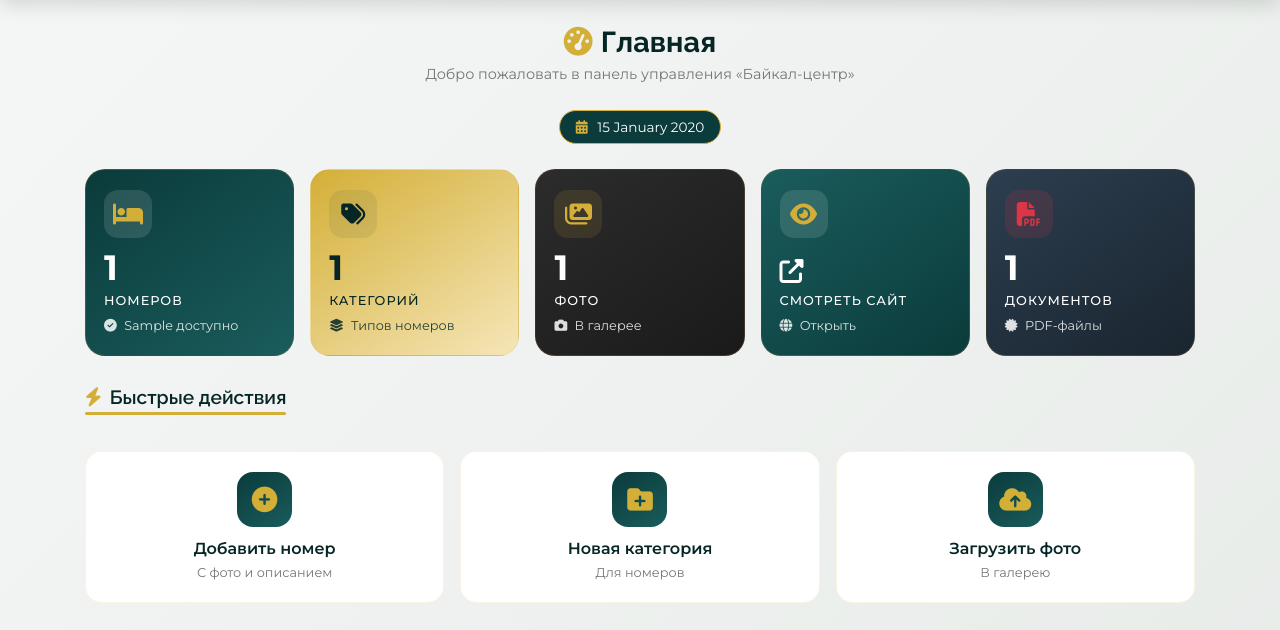
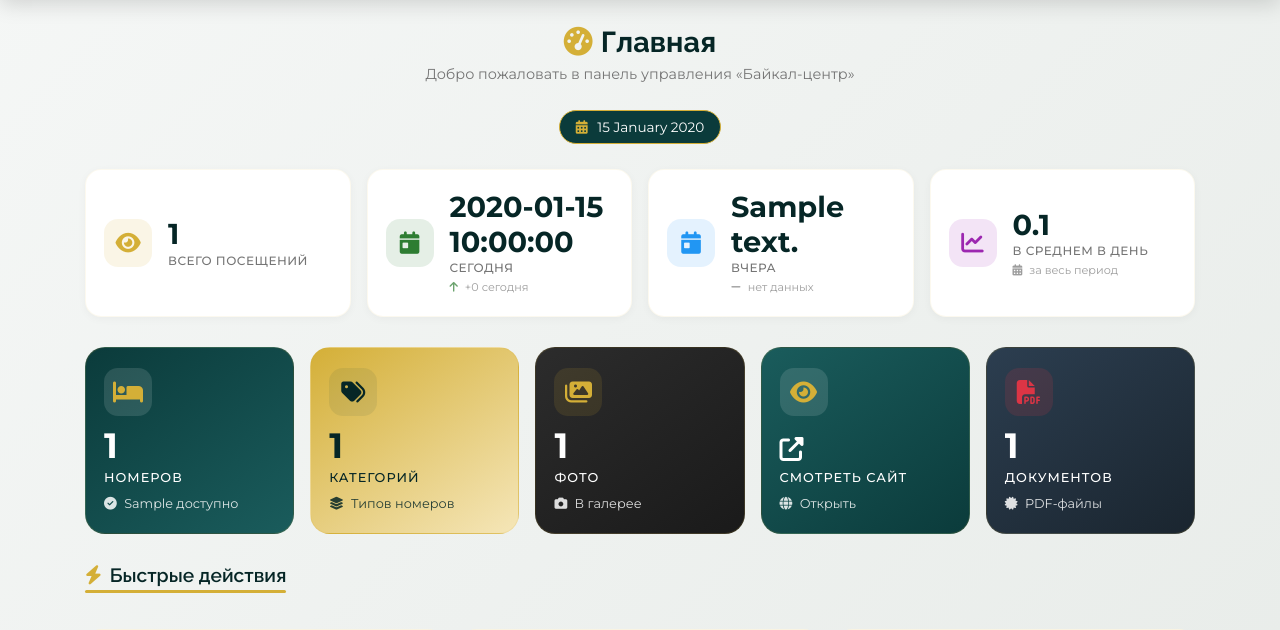
Before and after one commit to Vane4kaddd/baikal-center, a Flask app: template templates/admin/dashboard.html in a window 1280 px wide. Shown: the part 70-700 px from the top of the page. Before the commit the page ends 673 px from the top, so only its background shows below. Run offline with Flask 3, Linux system fonts and the light colour scheme; the template is opened without the code that fills it: most values are stand-ins (such as "Sample title", 1, 10 or a date in 2020); some libraries are stand-ins or nearby versions.

Commit message:
Update dashboard.html

```diff
--- a/templates/admin/dashboard.html
+++ b/templates/admin/dashboard.html
@@ -277,6 +277,104 @@
             margin-top: 10px !important;
         }
     }
+    /* ===== ВИДЖЕТЫ СТАТИСТИКИ ПОСЕЩЕНИЙ ===== */
+.stats-widgets {
+    display: grid;
+    grid-template-columns: repeat(4, 1fr);
+    gap: 16px;
+    margin-bottom: 30px;
+}
+
+.stats-widget {
+    background: var(--white);
+    border-radius: 16px;
+    padding: 20px 18px;
+    border: 1px solid rgba(212, 175, 55, 0.08);
+    box-shadow: 0 2px 8px rgba(0, 0, 0, 0.04);
+    transition: all 0.3s ease;
+    display: flex;
+    align-items: center;
+    gap: 16px;
+}
+
+.stats-widget:hover {
+    transform: translateY(-3px);
+    box-shadow: 0 8px 25px rgba(0, 0, 0, 0.08);
+    border-color: rgba(212, 175, 55, 0.2);
+}
+
+.stats-widget .icon {
+    width: 48px;
+    height: 48px;
+    border-radius: 14px;
+    display: flex;
+    align-items: center;
+    justify-content: center;
+    font-size: 1.4rem;
+    flex-shrink: 0;
+}
+
+.stats-widget .icon.gold {
+    background: rgba(212, 175, 55, 0.12);
+    color: var(--gold);
+}
+
+.stats-widget .icon.green {
+    background: rgba(46, 125, 50, 0.12);
+    color: #2E7D32;
+}
+
+.stats-widget .icon.blue {
+    background: rgba(33, 150, 243, 0.12);
+    color: #2196F3;
+}
+
+.stats-widget .icon.purple {
+    background: rgba(156, 39, 176, 0.12);
+    color: #9C27B0;
+}
+
+.stats-widget .info {
+    flex: 1;
+}
+
+.stats-widget .info .value {
+    font-size: 1.8rem;
+    font-weight: 700;
+    color: var(--primary-dark);
+    line-height: 1.2;
+}
+
+.stats-widget .info .label {
+    font-size: 0.75rem;
+    text-transform: uppercase;
+    letter-spacing: 0.5px;
+    color: var(--gray);
+    font-weight: 500;
+}
+
+.stats-widget .info .sub {
+    font-size: 0.7rem;
+    color: var(--gray);
+    margin-top: 2px;
+    opacity: 0.7;
+}
+
+.stats-widget .info .sub i {
+    margin-right: 4px;
+}
+
+@media (max-width: 992px) {
+    .stats-widgets {
+        grid-template-columns: repeat(2, 1fr);
+    }
+}
+
+@media (max-width: 576px) {
+    .stats-widgets {
+        grid-template-columns: 1fr;
+    }
+}
 </style>
 {% endblock %}
 
@@ -289,7 +387,75 @@
         {{ now.strftime('%d %B %Y') | e if now else 'Сегодня' }}
     </div>
 </div>
+<!-- ===== ВИДЖЕТЫ ПОСЕЩЕНИЙ ===== -->
+<div class="stats-widgets" data-aos="fade-up">
+    <!-- Всего посещений -->
+    <div class="stats-widget">
+        <div class="icon gold">
+            <i class="fas fa-eye"></i>
+        </div>
+        <div class="info">
+            <div class="value">{{ total_visits }}</div>
+            <div class="label">Всего посещений</div>
+        </div>
+    </div>
 
+    <!-- Сегодня -->
+    <div class="stats-widget">
+        <div class="icon green">
+            <i class="fas fa-calendar-day"></i>
+        </div>
+        <div class="info">
+            <div class="value">{{ today_visits }}</div>
+            <div class="label">Сегодня</div>
+            <div class="sub"><i class="fas fa-arrow-up" style="color: #2E7D32;"></i> +{{ today_visits if today_visits > 0 else 0 }} сегодня</div>
+        </div>
+    </div>
+
+    <!-- Вчера -->
+    <div class="stats-widget">
+        <div class="icon blue">
+            <i class="fas fa-calendar-day"></i>
+        </div>
+        <div class="info">
+            <div class="value">{{ yesterday_visits }}</div>
+            <div class="label">Вчера</div>
+            <div class="sub">
+                {% if yesterday_visits > 0 %}
+                    <i class="fas fa-arrow-{{ 'up' if today_visits > yesterday_visits else 'down' }}"
+                       style="color: {{ '#2E7D32' if today_visits > yesterday_visits else '#dc3545' }};">
+                    </i>
+                    {% if today_visits > yesterday_visits %}
+                        +{{ today_visits - yesterday_visits }}
+                    {% else %}
+                        {{ yesterday_visits - today_visits }}
+                    {% endif %}
+                    за день
+                {% else %}
+                    <i class="fas fa-minus" style="color: var(--gray);"></i> нет данных
+                {% endif %}
+            </div>
+        </div>
+    </div>
+
+    <!-- Среднее за день -->
+    <div class="stats-widget">
+        <div class="icon purple">
+            <i class="fas fa-chart-line"></i>
+        </div>
+        <div class="info">
+            <div class="value">
+                {% if total_visits > 0 %}
+                    {{ (total_visits / (now.strftime('%j')|int))|round(1) }}
+                {% else %}
+                    0
+                {% endif %}
+            </div>
+            <div class="label">В среднем в день</div>
+            <div class="sub"><i class="fas fa-calendar-alt"></i> за весь период</div>
+        </div>
+    </div>
+</div>
 <div class="stat-grid">
     <a href="{{ url_for('admin_rooms') }}" class="stat-card stat-rooms"
        aria-label="Перейти к управлению номерами">
```
